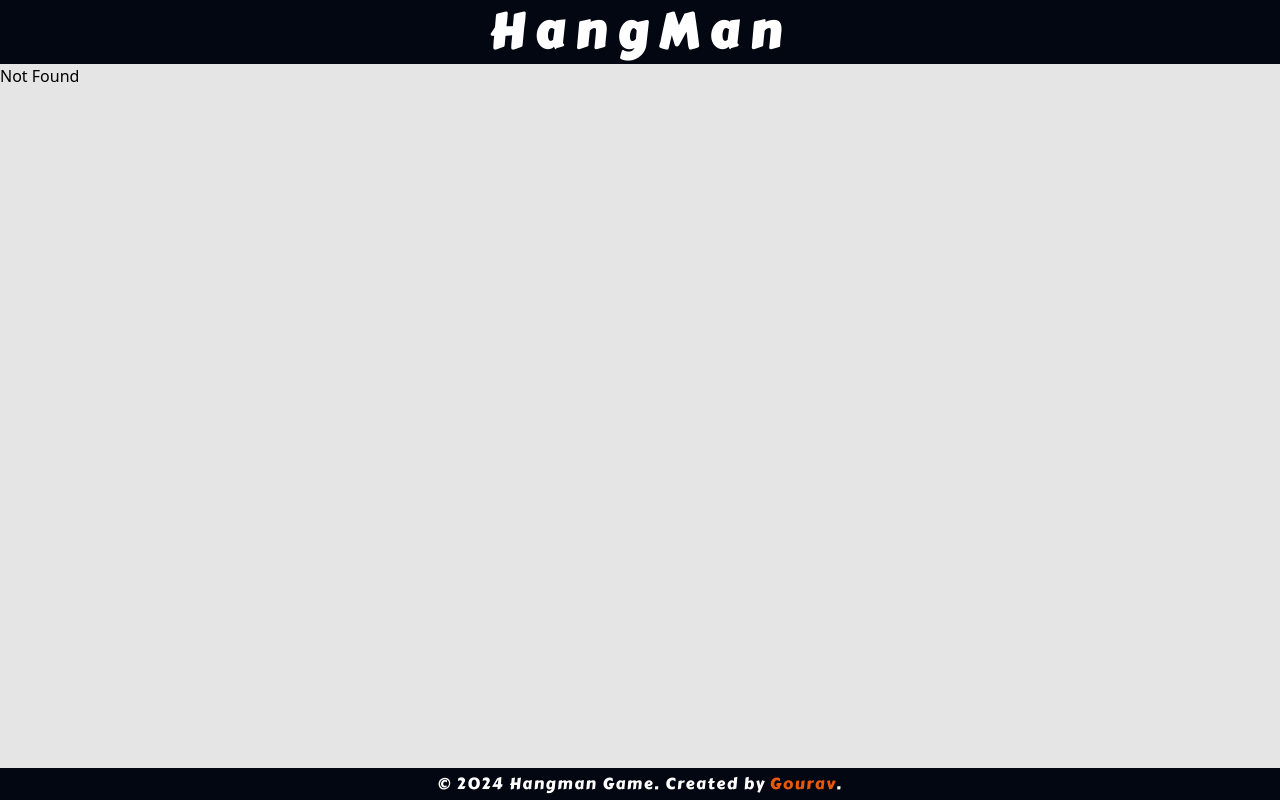
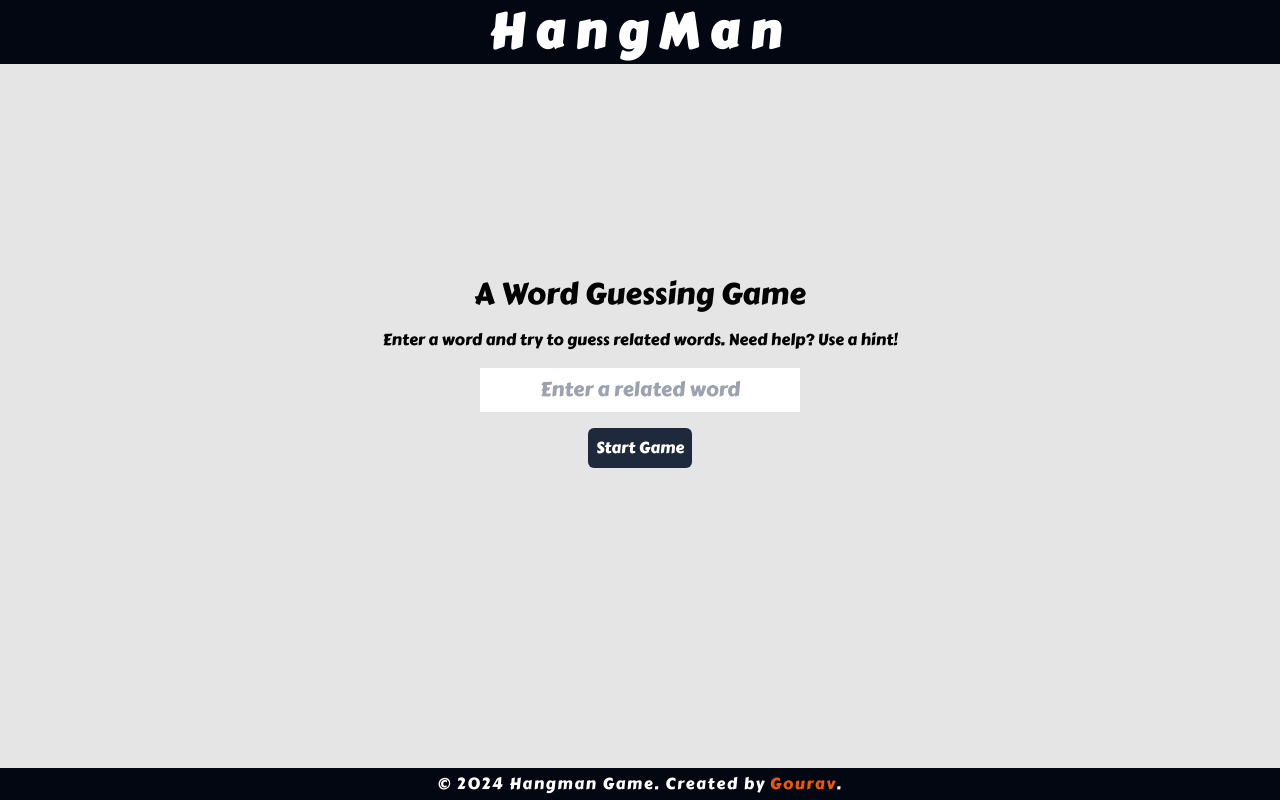
Before and after one commit to gorusharma00/HangMan_Game, a React (Vite) app: page / in a window 1280 px wide. Before the commit this address had no page. Built offline with nearby package versions, Linux system fonts and the light colour scheme; a web font is replaced by a local one.

Commit message:
Default Path set

```diff
--- a/src/App.jsx
+++ b/src/App.jsx
@@ -12,10 +12,12 @@ function App() {
       <Navbar />
 
       <Routes>
+        <Route path="/" element={<StartGame />} />
         <Route path="/play" element={<PlayGame />}/>
         <Route path="/start" element={<StartGame />} />
         <Route path='*' element={<div>Not Found</div>} />
       </Routes>
+
 
       <Footer />
     </div>
```
